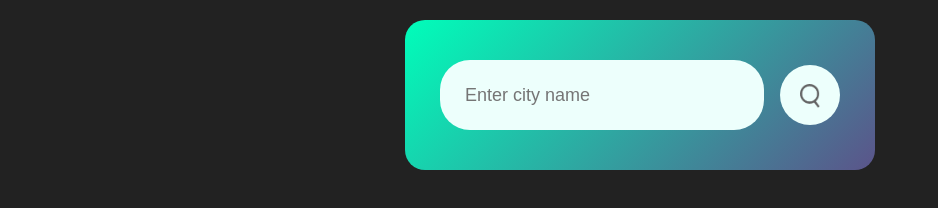
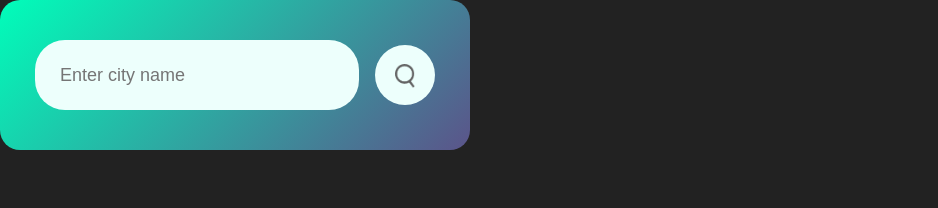
Before and after one commit to rohitwarke08/Weather-App, a plain HTML site: page index.html in a window 1280 px wide. Shown: the whole page, without its empty margins (0-938 px from the left). Drawn offline with Linux system fonts and the light colour scheme.

Commit message:
Update style.css

```diff
--- a/style.css
+++ b/style.css
@@ -13,7 +13,7 @@ body{
     max-width:470px;
     color: #fff;
     background: linear-gradient(135deg, #00feba, #5b548a);
-    margin: 20px auto 0;
+
     padding: 40px 35px;
     border-radius: 20px;
     text-align: center;
```
